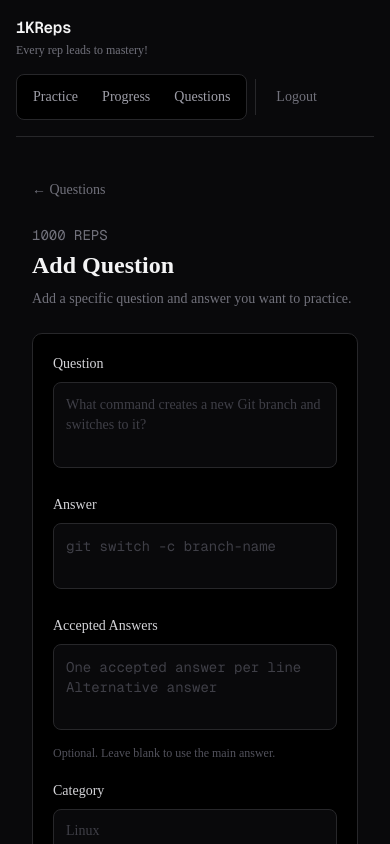
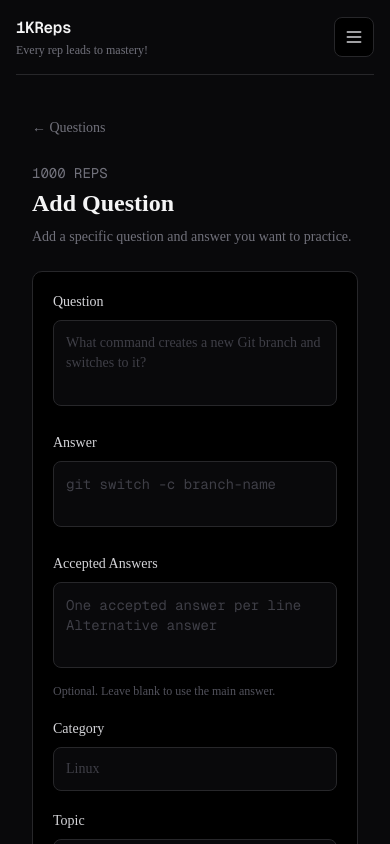
Before and after one commit to ShaphC/1kreps, a Next.js app: page /questions/new in a window 390 px wide. Shown: the top 844 px of the page. Built offline with nearby package versions, Linux system fonts and the light colour scheme.

Commit message:
added a drawer for mobile

```diff
--- a/src/components/layout/app-header.tsx
+++ b/src/components/layout/app-header.tsx
@@ -1,10 +1,12 @@
 "use client";
 
-import { useTransition } from "react";
+import { useEffect, useState, useTransition } from "react";
+import Link from "next/link";
 import { logout } from "@/app/auth/actions";
 
 export default function AppHeader() {
   const [isPending, startTransition] = useTransition();
+  const [isDrawerOpen, setIsDrawerOpen] = useState(false);
 
   function handleLogout() {
     startTransition(async () => {
@@ -12,9 +14,46 @@ export default function AppHeader() {
     });
   }
 
+  function closeDrawer() {
+    setIsDrawerOpen(false);
+  }
+
+  // Prevent the page from scrolling while the drawer is open.
+  useEffect(() => {
+    if (!isDrawerOpen) {
+      return;
+    }
+
+    document.body.style.overflow = "hidden";
+
+    return () => {
+      document.body.style.overflow = "";
+    };
+  }, [isDrawerOpen]);
+
+  // Allow Escape to close the drawer.
+  useEffect(() => {
+    if (!isDrawerOpen) {
+      return;
+    }
+
+    function handleKeyDown(event: KeyboardEvent) {
+      if (event.key === "Escape") {
+        closeDrawer();
+      }
+    }
+
+    window.addEventListener("keydown", handleKeyDown);
+
+    return () => {
+      window.removeEventListener("keydown", handleKeyDown);
+    };
+  }, [isDrawerOpen]);
+
   return (
+    <>
       <header className="mb-6 border-b border-zinc-800 pb-4">
-      <div className="flex flex-col gap-4 sm:flex-row sm:items-center sm:justify-between">
+        <div className="flex items-center justify-between">
           {/* BRAND */}
 
           <div>
@@ -27,44 +66,162 @@ export default function AppHeader() {
             </p>
           </div>
 
-        {/* NAVIGATION */}
+          {/* DESKTOP NAV */}
 
-        <nav className="flex items-center">
-          <div className="flex items-center rounded-md border border-zinc-800 bg-black p-1">
-            <a
+          <nav className="hidden items-center gap-5 sm:flex">
+            <Link
               href="/practice"
-              className="rounded px-3 py-2 text-sm text-zinc-400 transition hover:bg-zinc-900 hover:text-zinc-100"
+              className="text-sm text-zinc-400 transition hover:text-zinc-100"
             >
               Practice
-            </a>
+            </Link>
 
-            <a
+            <Link
               href="/progress"
-              className="rounded px-3 py-2 text-sm text-zinc-400 transition hover:bg-zinc-900 hover:text-zinc-100"
+              className="text-sm text-zinc-400 transition hover:text-zinc-100"
             >
               Progress
-            </a>
+            </Link>
 
-            <a
+            <Link
               href="/questions"
-              className="rounded px-3 py-2 text-sm text-zinc-400 transition hover:bg-zinc-900 hover:text-zinc-100"
+              className="text-sm text-zinc-400 transition hover:text-zinc-100"
             >
               Questions
-            </a>
-          </div>
+            </Link>
 
-          <div className="ml-2 border-l border-zinc-800 pl-2">
             <button
               type="button"
               onClick={handleLogout}
               disabled={isPending}
-              className="rounded px-3 py-2 text-sm text-zinc-500 transition hover:bg-zinc-900 hover:text-zinc-100 disabled:cursor-not-allowed disabled:opacity-50"
+              className="text-sm text-zinc-500 transition hover:text-zinc-100 disabled:cursor-not-allowed disabled:opacity-50"
             >
-              {isPending ? "..." : "Logout"}
+              {isPending ? "Logging out..." : "Logout"}
+            </button>
+          </nav>
+
+          {/* MOBILE MENU BUTTON */}
+
+          <button
+            type="button"
+            onClick={() => setIsDrawerOpen(true)}
+            aria-label="Open navigation menu"
+            aria-expanded={isDrawerOpen}
+            className="inline-flex h-10 w-10 items-center justify-center rounded-md border border-zinc-800 bg-black text-zinc-300 transition hover:border-zinc-700 hover:bg-zinc-900 hover:text-white sm:hidden"
+          >
+            <svg
+              width="20"
+              height="20"
+              viewBox="0 0 24 24"
+              fill="none"
+              stroke="currentColor"
+              strokeWidth="1.8"
+              strokeLinecap="round"
+              aria-hidden="true"
+            >
+              <path d="M4 6h16" />
+              <path d="M4 12h16" />
+              <path d="M4 18h16" />
+            </svg>
           </button>
         </div>
+      </header>
+
+      {/* MOBILE DRAWER */}
+
+      {isDrawerOpen && (
+        <div className="fixed inset-0 z-50 sm:hidden">
+          {/* BACKDROP */}
+
+          <button
+            type="button"
+            aria-label="Close navigation menu"
+            onClick={closeDrawer}
+            className="absolute inset-0 h-full w-full bg-black/70 backdrop-blur-sm"
+          />
+
+          {/* DRAWER */}
+
+          <aside
+            className="absolute left-0 top-0 flex h-full w-[min(85vw,320px)] flex-col border-l border-zinc-800 bg-zinc-950 shadow-2xl"
+            aria-label="Mobile navigation"
+          >
+            {/* DRAWER HEADER */}
+
+            <div className="flex items-center justify-between border-b border-zinc-800 px-5 py-4">
+              <div>
+                <p className="font-mono text-sm font-semibold text-zinc-100">
+                  1KReps
+                </p>
+
+                <p className="mt-0.5 text-xs text-zinc-600">Navigation</p>
+              </div>
+
+              <button
+                type="button"
+                onClick={closeDrawer}
+                aria-label="Close navigation menu"
+                className="inline-flex h-10 w-10 items-center justify-center rounded-md border border-zinc-800 bg-black text-zinc-400 transition hover:border-zinc-700 hover:bg-zinc-900 hover:text-white"
+              >
+                <svg
+                  width="20"
+                  height="20"
+                  viewBox="0 0 24 24"
+                  fill="none"
+                  stroke="currentColor"
+                  strokeWidth="1.8"
+                  strokeLinecap="round"
+                  aria-hidden="true"
+                >
+                  <path d="M6 6l12 12" />
+                  <path d="M18 6L6 18" />
+                </svg>
+              </button>
+            </div>
+
+            {/* NAVIGATION LINKS */}
+
+            <nav className="flex flex-col p-3">
+              <Link
+                href="/practice"
+                onClick={closeDrawer}
+                className="rounded-md px-4 py-3 text-sm text-zinc-300 transition hover:bg-zinc-900 hover:text-white"
+              >
+                Practice
+              </Link>
+
+              <Link
+                href="/progress"
+                onClick={closeDrawer}
+                className="rounded-md px-4 py-3 text-sm text-zinc-300 transition hover:bg-zinc-900 hover:text-white"
+              >
+                Progress
+              </Link>
+
+              <Link
+                href="/questions"
+                onClick={closeDrawer}
+                className="rounded-md px-4 py-3 text-sm text-zinc-300 transition hover:bg-zinc-900 hover:text-white"
+              >
+                Questions
+              </Link>
             </nav>
+
+            {/* LOGOUT */}
+
+            <div className="mt-auto border-t border-zinc-800 p-3">
+              <button
+                type="button"
+                onClick={handleLogout}
+                disabled={isPending}
+                className="w-full rounded-md px-4 py-3 text-left text-sm text-zinc-500 transition hover:bg-zinc-900 hover:text-zinc-100 disabled:cursor-not-allowed disabled:opacity-50"
+              >
+                {isPending ? "Logging out..." : "Logout"}
+              </button>
             </div>
-    </header>
+          </aside>
+        </div>
+      )}
+    </>
   );
 }
```
Lines whose indentation alone changed are shown as unchanged.
